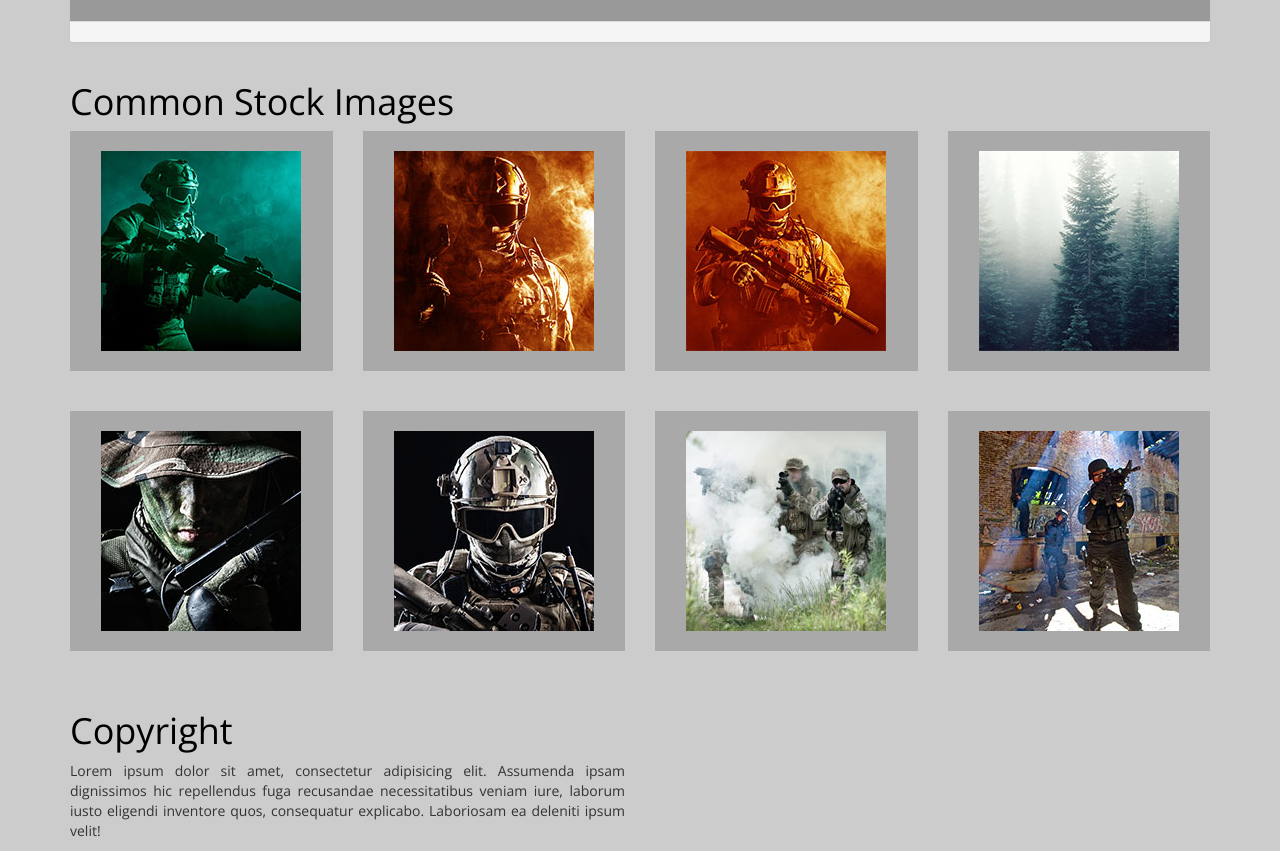
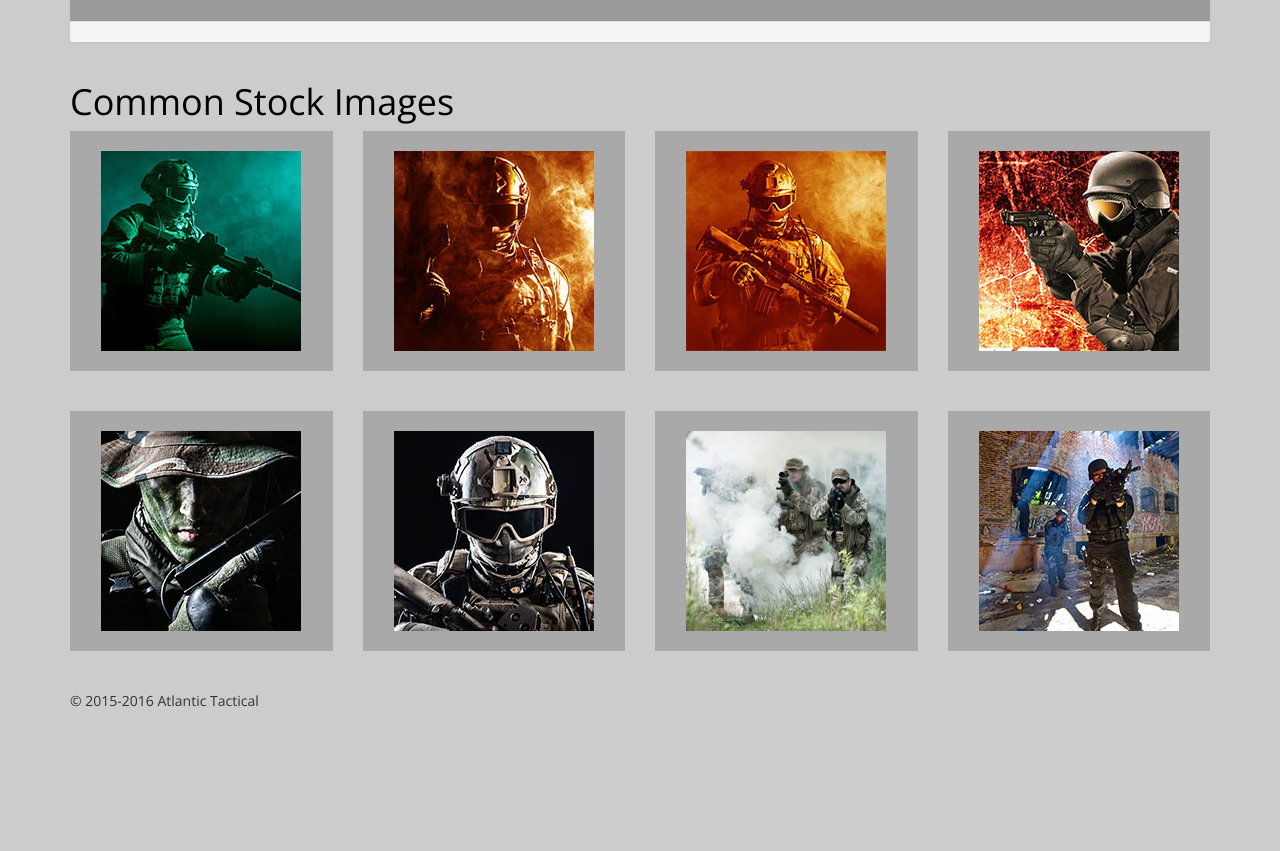
Before and after one commit to david-brener/styleguide, a plain HTML site: page index.html in a window 1280 px wide. Shown: the part 2260-3111 px from the top of the page. After the commit the page ends 2981 px from the top, so only its background shows below. Drawn offline with nearby package versions, Linux system fonts and the light colour scheme.

Commit message:
added images

```diff
--- a/index.html
+++ b/index.html
@@ -184,8 +184,8 @@
             </div>
             <div class="col-sm-3">
                 <div class="box-panel">
-                    <a href="imgs/trees_fog_001.jpg" data-lightbox="red-soldier" data-title="Red Soldier">
-                        <img class="img-responsive" src="imgs/t-trees_fog_001.jpg" alt=""></a>
+                    <a href="imgs/tactical-officers-001.jpg" data-lightbox="red-soldier" data-title="Tactical Officers">
+                        <img class="img-responsive" src="imgs/t-tactical-officers-001.jpg" alt=""></a>
                 </div>
             </div>
         </div>
@@ -220,8 +220,7 @@
         <!--    /row-->
         <div class="row">
            <div class="col-sm-6 footer">
-            <h1>Copyright</h1>
-            <p>Lorem ipsum dolor sit amet, consectetur adipisicing elit. Assumenda ipsam dignissimos hic repellendus fuga recusandae necessitatibus veniam iure, laborum iusto eligendi inventore quos, consequatur explicabo. Laboriosam ea deleniti ipsum velit!</p></div>
+            <p>&copy; 2015-2016 Atlantic Tactical</p></div>
             <div class="col-sm-6"></div>
 
         </div>
```
Also changed, not shown: imgs/t-tactical-officers-001.jpg (added), imgs/tactical-officers-001.jpg (added).
